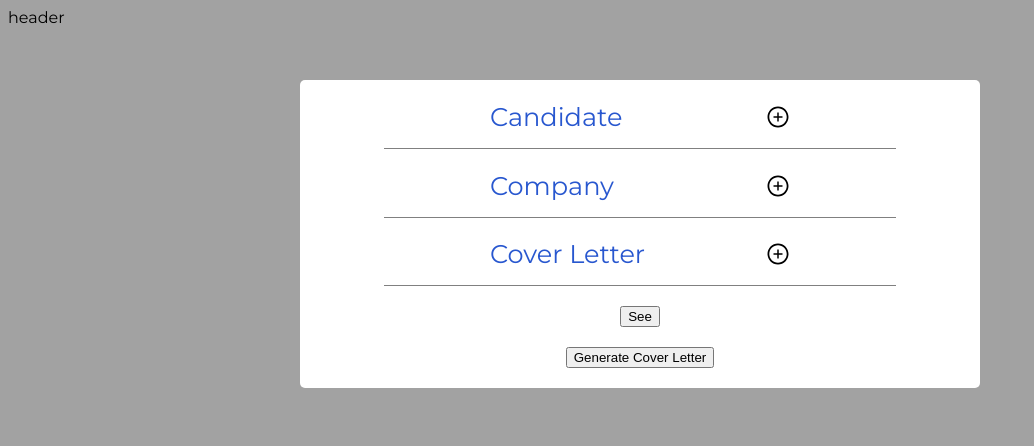
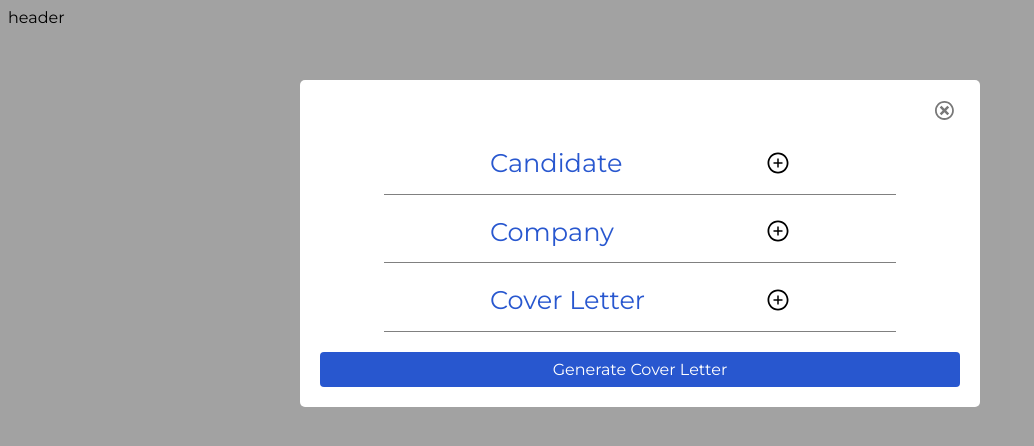
Before and after one commit to JoshBergman/AutoCoverLetter, a React (Create React App) app in the folder auto_cl_frontend/: page / in a window 1280 px wide. Shown: the top 446 px of the page, without its empty margins (0-1034 px from the left). Built offline with nearby package versions, Linux system fonts and the light colour scheme.

Commit message:
form imrovements

```diff
--- a/auto_cl_frontend/src/components/form-components/cover-letter-form.tsx
+++ b/auto_cl_frontend/src/components/form-components/cover-letter-form.tsx
@@ -1,4 +1,5 @@
 import React, { FormEvent, useContext } from "react";
+import { ImCancelCircle } from "react-icons/im";
 
 import styles from "./styles/cover-letter-form.module.css";
 import sectionStyles from "./styles/form-section.module.css";
@@ -9,7 +10,11 @@ import { ICoverLetterFormInfo } from "../../interfaces/cover-letter-form-info";
 import FormSection from "./form-ui/form-section";
 import Modal from "../UI/modal";
 
-const CoverLetterForm = () => {
+interface ICoverLetterFormProps {
+  toggleShowingForm: () => void;
+}
+
+const CoverLetterForm = ({ toggleShowingForm }: ICoverLetterFormProps) => {
   const { info, actions } = useContext(UserContext);
   const dispatch = actions.userDispatch;
 
@@ -38,19 +43,21 @@ const CoverLetterForm = () => {
     return formFields;
   };
 
+  const cancelForm = (e: FormEvent) => {
+    e.preventDefault();
+    toggleShowingForm();
+  };
+
   return (
     <Modal>
       <form className={styles.form}>
+        <button className={styles.cancelButton} onClick={cancelForm}>
+          <ImCancelCircle />
+        </button>
         {getFormFields()}
-        <button
-          onClick={(e: FormEvent) => {
-            e.preventDefault();
-            console.log(info.firstName, info.lastName);
-          }}
-        >
-          See
+        <button className={styles.button} type="submit">
+          Generate Cover Letter
         </button>
-        <button type="submit">Generate Cover Letter</button>
       </form>
     </Modal>
   );
--- a/auto_cl_frontend/src/components/form-components/form-fields/number-field.tsx
+++ b/auto_cl_frontend/src/components/form-components/form-fields/number-field.tsx
@@ -51,7 +51,7 @@ const NumberField = ({
   return (
     <React.Fragment>
       <label className={styles.inputLabel} htmlFor={fieldInfo.question}>
-        {fieldInfo.question}
+        {fieldInfo.question + ""}
       </label>
       <input
         className={styles.input}
--- a/auto_cl_frontend/src/components/form-components/styles/cover-letter-form.module.css
+++ b/auto_cl_frontend/src/components/form-components/styles/cover-letter-form.module.css
@@ -12,3 +12,37 @@
   max-height: 80vh;
   overflow-y: scroll;
 }
+
+.button {
+  width: 100%;
+  height: 100%;
+  border: none;
+  border-radius: 4px;
+  padding: 0.5rem;
+  font-size: 1rem;
+  font-family: inherit;
+  box-sizing: border-box;
+  outline: none;
+  transition: all 0.2s ease-in-out;
+  background-color: rgb(40, 87, 207);
+  color: white;
+  font-weight: 500;
+  cursor: pointer;
+}
+
+.button:hover {
+  background-color: rgb(40, 87, 207, 0.8);
+}
+
+.cancelButton {
+  color: #787878;
+  background-color: transparent;
+  border: none;
+  font-size: 1.18rem;
+  margin-left: auto;
+}
+
+.cancelButton:hover {
+  color: #5f5f5f;
+  cursor: pointer;
+}
--- a/auto_cl_frontend/src/pages/cover-letter-curator.tsx
+++ b/auto_cl_frontend/src/pages/cover-letter-curator.tsx
@@ -8,7 +8,11 @@ const CoverLetterCurator = () => {
     setShowingForm((prevState) => !prevState);
   };
 
-  return <div>{showingForm && <CoverLetterForm />}</div>;
+  return (
+    <div>
+      {showingForm && <CoverLetterForm toggleShowingForm={toggleShowingForm} />}
+    </div>
+  );
 };
 
 export default CoverLetterCurator;
```
